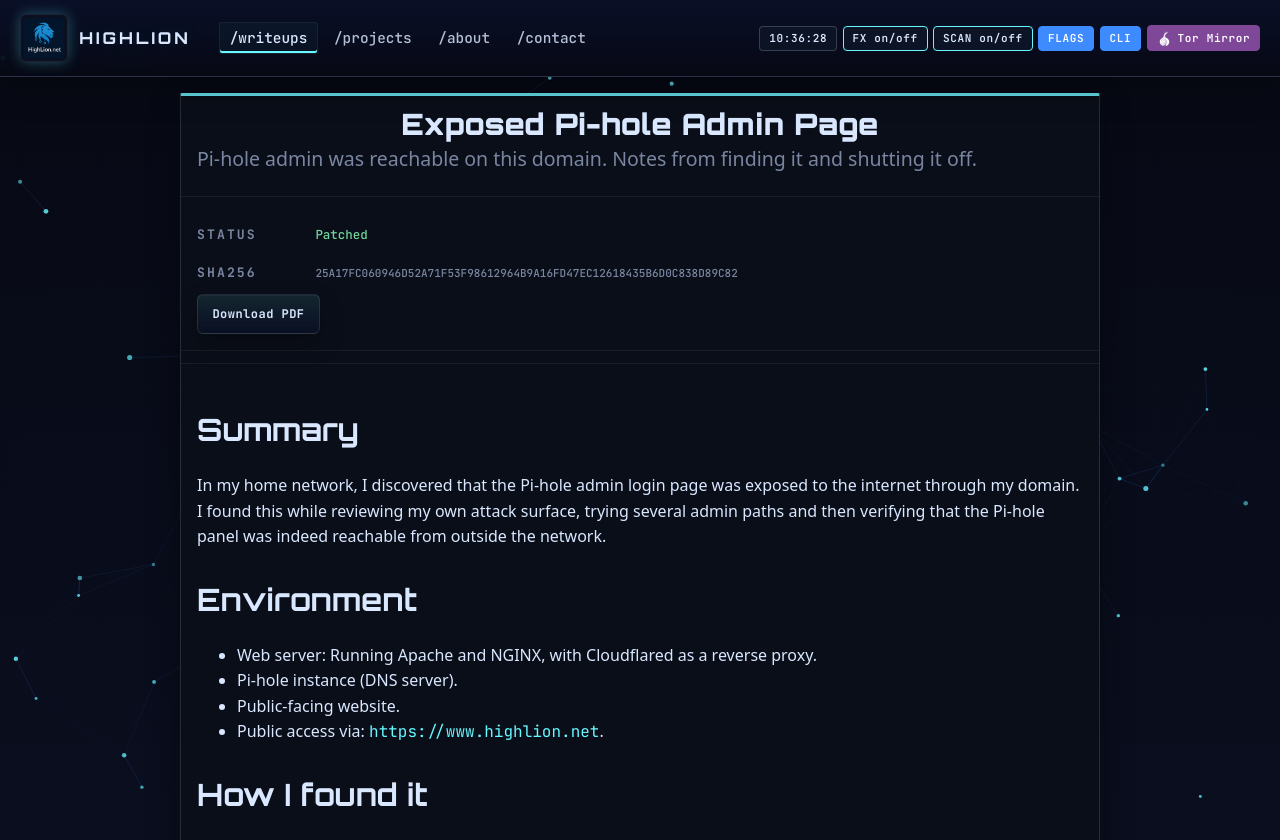
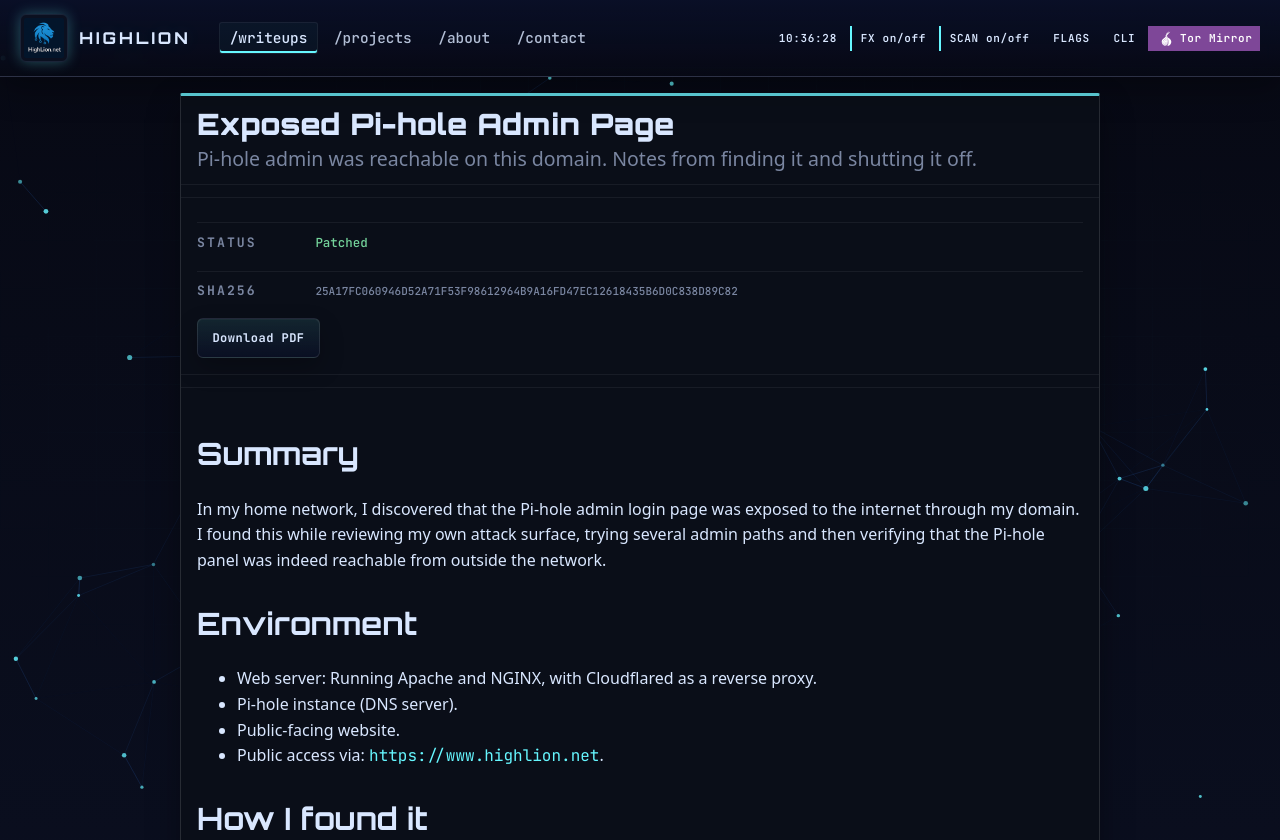
Before and after one commit to HighLionNet/highlion-website, a PHP site: page /writeups/pihole.html in a window 1280 px wide. Shown: the top 840 px of the page. Run offline with PHP 8.4, Linux system fonts and the light colour scheme.

Commit message:
sync live css/style.css

```diff
--- a/css/style.css
+++ b/css/style.css
@@ -258,11 +258,12 @@ textarea {
   display: inline-flex;
   align-items: center;
   gap: 0.38rem;
-  padding: 0.3rem 0.55rem;
-  border: 1px solid rgba(255, 255, 255, 0.18);
-  border-radius: 4px;
+  padding: 0.3rem 0.46rem 0.3rem 0.55rem;
+  border: 0;
+  border-left: 2px solid transparent;
+  border-radius: 0;
   color: var(--text);
-  background: rgba(14, 22, 40, 0.85);
+  background: transparent;
   font: 600 11px/1 var(--mono);
   letter-spacing: 0.06em;
   white-space: nowrap;
@@ -283,14 +284,14 @@ a.nav-chip {
 
 .nav-toggle[aria-pressed="true"] {
   color: var(--text);
-  border-color: var(--cyan-strong);
+  border-left-color: var(--cyan-strong);
   box-shadow: none;
 }
 
 .nav-toggle[aria-pressed="false"],
 .nav-toggle[data-state="off"] {
   color: var(--muted);
-  border-color: rgba(255, 255, 255, 0.1);
+  border-left-color: transparent;
   box-shadow: none;
 }
 
@@ -1309,8 +1310,8 @@ h3 {
   grid-template-columns: 6.6rem minmax(0, 1fr);
   gap: 0.8rem;
   align-items: baseline;
-  padding: 0.4rem 0;
-  border-top: 0;
+  padding: 0.65rem 0;
+  border-top: 1px solid var(--stroke);
 }
 
 .status-value,
@@ -1888,15 +1895,8 @@ h3 {
 .article-head {
   min-height: 0;
   padding: 0.75rem 0;
-  border-bottom: 0;
-}
-.article-head .page-head-row {
-  justify-content: center;
-}
-.article-head .page-head-row h1 {
-  text-align: center;
-}
-
+  border-bottom: 1px solid rgba(255, 255, 255, 0.06);
+}
 
 .article-head h1 {
   max-width: none;
@@ -1914,19 +1914,19 @@ h3 {
 .article-meta .article-actions,
 .article-meta .article-status,
 .article-meta .article-hash {
-  margin-top: 0.4rem;
+  margin-top: 0.5rem;
 }
 
 .article-actions {
-  margin-top: 0.4rem;
+  margin-top: 1.4rem;
 }
 
 .article-hash {
-  margin-top: 0.4rem;
+  margin-top: 1rem;
 }
 
 .article-status {
-  margin-top: 0.4rem;
+  margin-top: 1.25rem;
 }
 
 .article-content {
@@ -2403,8 +2403,8 @@ h3 {
 }
 
 .nav-chip {
-  border-radius: 4px;
-  background: rgba(14, 22, 40, 0.85);
+  border-radius: 0;
+  background: transparent;
 }
 
 .nav-tor {
@@ -3320,18 +3320,6 @@ h3 {
   background: #7e4798;
 }
 
-#navFlags,
-#navCli {
-  border-color: #3d8bff;
-  color: #fff;
-  background: #3d8bff;
-}
-#navFlags:hover,
-#navCli:hover {
-  border-color: #5aa0ff;
-  background: #5aa0ff;
-}
-
 .nav-tor img {
   width: 15px;
   height: 15px;
```
Also changed, not shown: other parts of css/style.css (+41 -1 lines).
